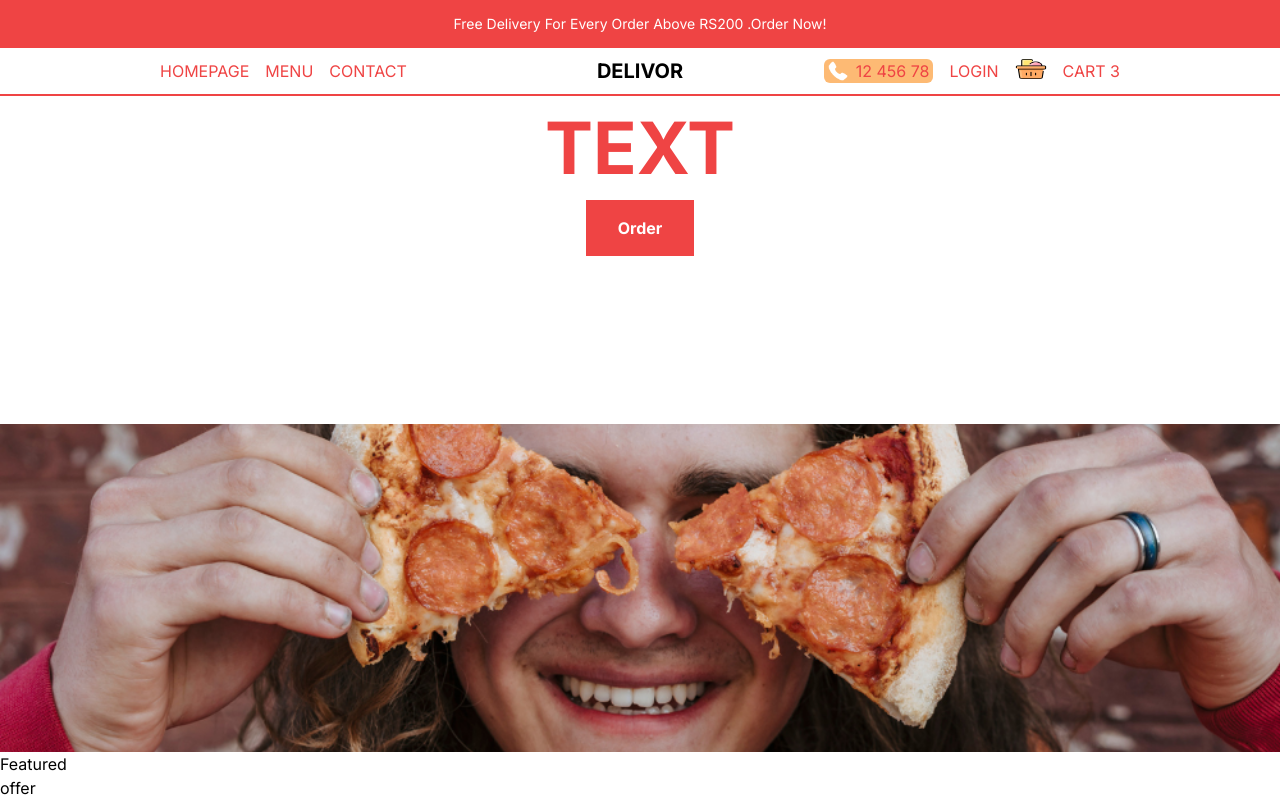
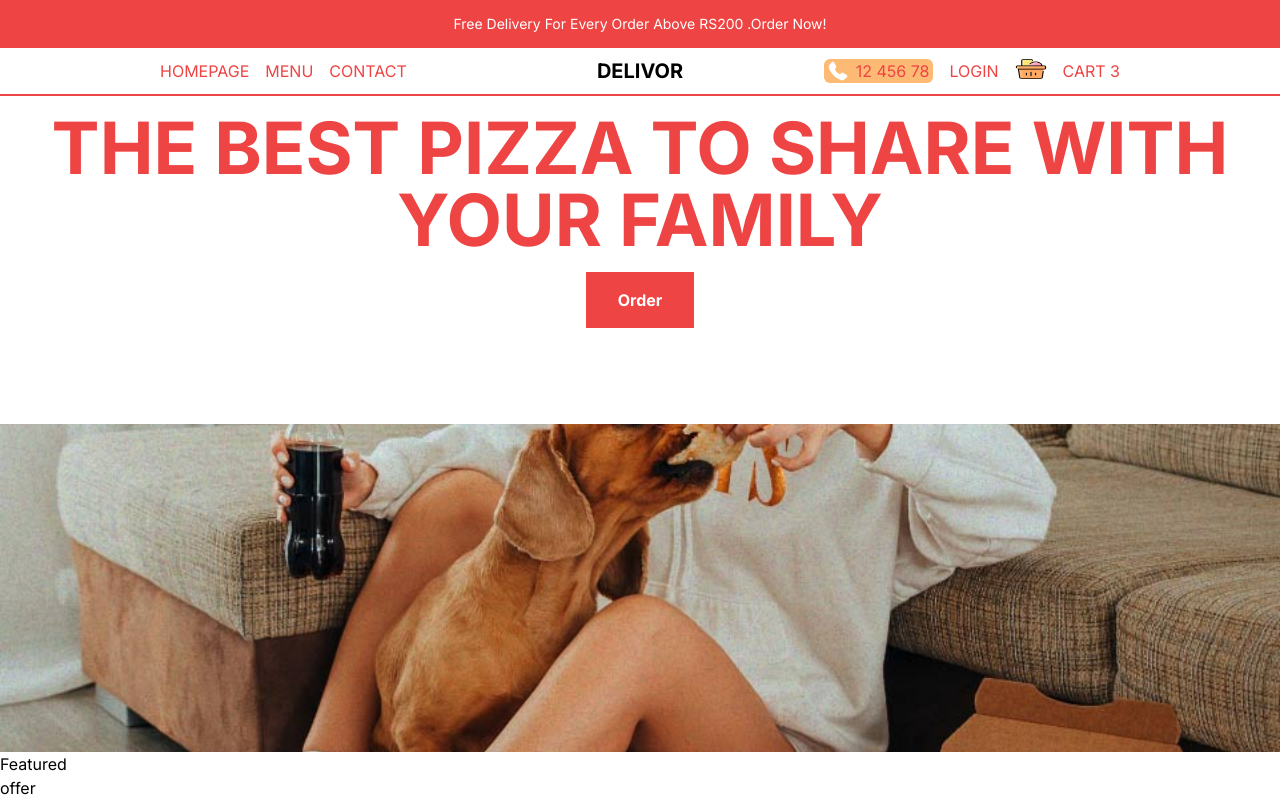
Before and after one commit to Ajay-v44/Delivor, a Next.js app: page / in a window 1280 px wide. Shown: the top 800 px of the page. Built offline with nearby package versions, Linux system fonts and the light colour scheme.

Commit message:
made slider working

```diff
--- a/app/components/slider.tsx
+++ b/app/components/slider.tsx
@@ -1,16 +1,45 @@
+"use client"
 import Image from 'next/image'
-import React from 'react'
+import React, { useEffect, useState } from 'react'
+const data=[
+    {
+        id:1,
+        title:"always fresh & always crispy & always hot",
+        image:"/slide1.png"
+    },
+    {
+        id:2,
+        title:"we deliver your order where ever you are in",
+        image:"/slide2.png"
+
+    },
+    {
+        id:3,
+        title:"the best pizza to share with your family",
+        image:'/slide3.jpg'
+    },
+];
 
 const slider = () => {
+    const [currentSlide, setcurrentSlide] = useState(0)
+    useEffect(() => {
+   const interval=setInterval(
+    ()=>setcurrentSlide(prev=>prev+1)
+   ,2000);
+   return () => clearInterval(interval);
+
+
+    },[])
+
     return (
         <div className='flex flex-col h-[calc(100vh-6rem)] md:h-[calc(100vh-9rem)]'>
             <div className='h-1/2 flex items-center flex-col gap-0 text-red-500 font-bold'>
-                <h1 className='text-5xl text-center uppercase p-4 md:text-6xl xl:text-7xl'>Text</h1>
+                <h1 className='text-5xl text-center uppercase p-4 md:text-6xl xl:text-7xl'>{data[currentSlide].title}</h1>
                 <button className='bg-red-500 text-white py-4 px-8'>Order</button>
             </div>
 
             <div className='w-full h-1/2 relative'>
-            <Image src="/slide1.png" alt="" fill className='object-cover' />
+            <Image src={data[currentSlide].image} alt="" fill className='object-cover' />
 
             </div>
 
```
